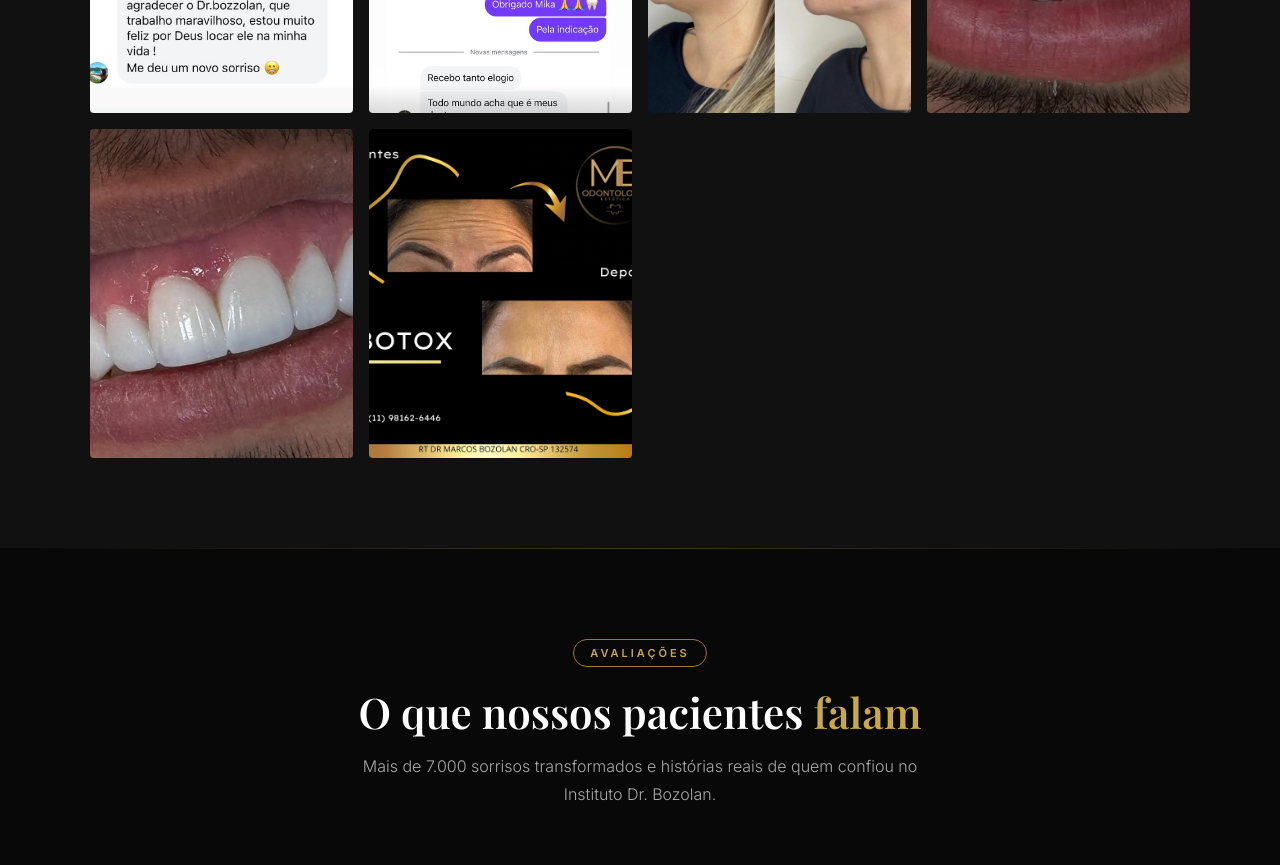
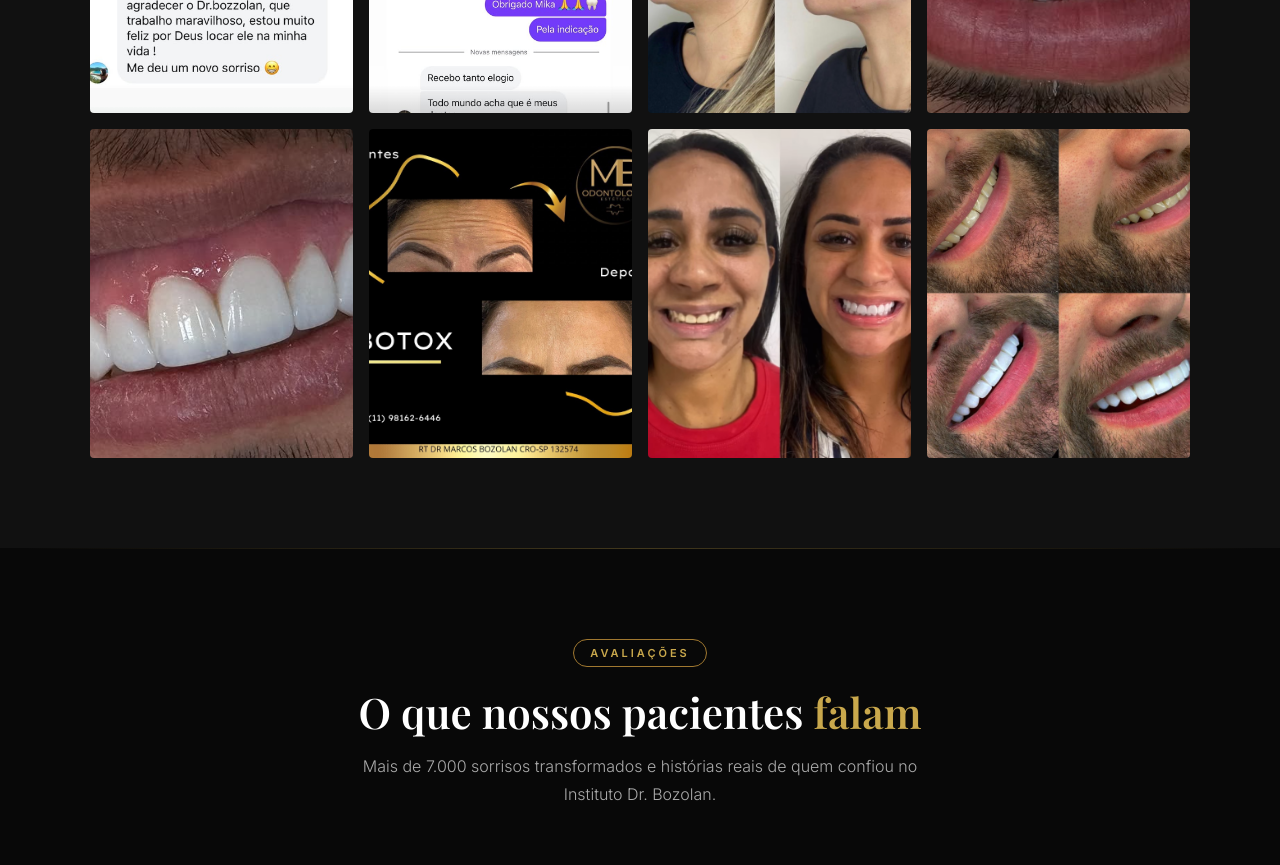
Before and after one commit to vieira711/drbozolan, a plain HTML site: page index.html in a window 1280 px wide. Shown: the part 3340-4205 px from the top of the page. Drawn offline with nearby package versions, Linux system fonts and the light colour scheme; a web font is replaced by a local one.

Commit message:
feat: adiciona feedback-7 e feedback-8 + corrige typo no nome do arquivo

```diff
--- a/index.html
+++ b/index.html
@@ -1112,6 +1112,8 @@
       'images/resultados/feedback-4.png',
       'images/resultados/feedback-5.png',
       'images/resultados/feedback-6.png',
+      'images/resultados/feedback-7.png',
+      'images/resultados/feedback-8.png',
     ];
     // ──────────────────────────────────────────────────
 
```
Also changed, not shown: images/resultados/feedback-7.png (added), images/resultados/feedback-8.png (added), 1 other file.
